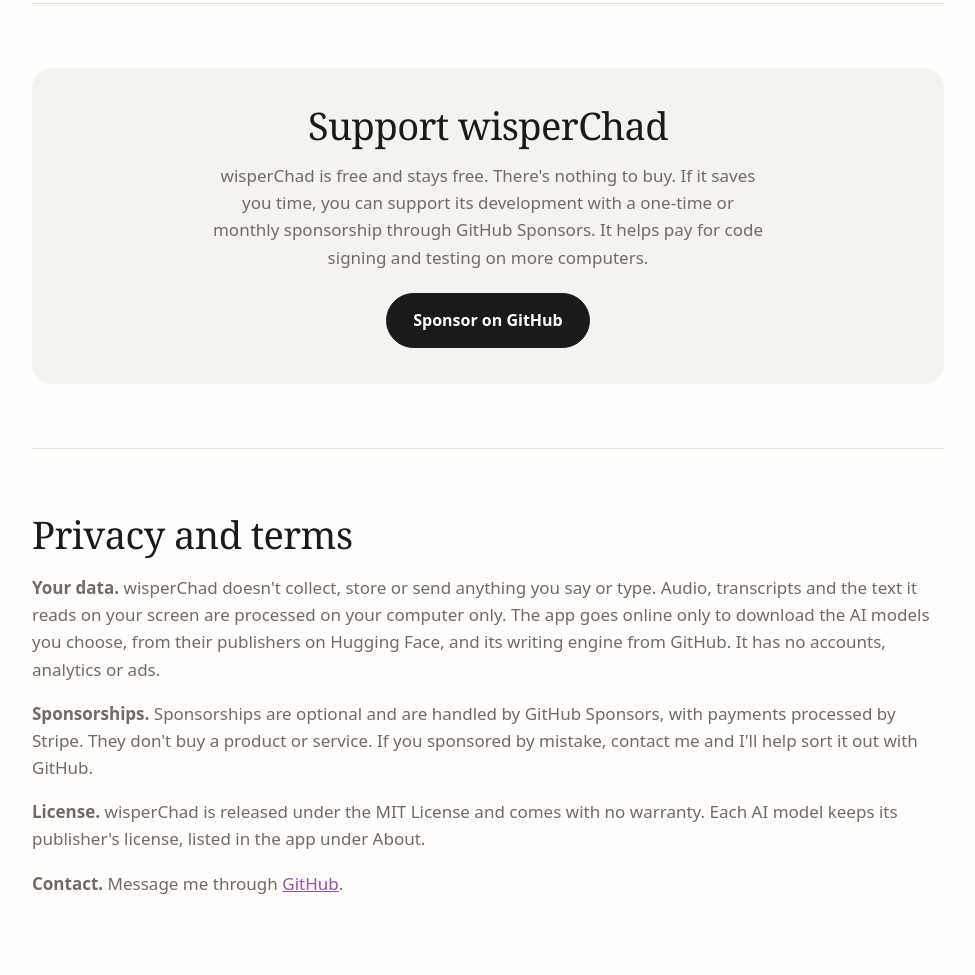
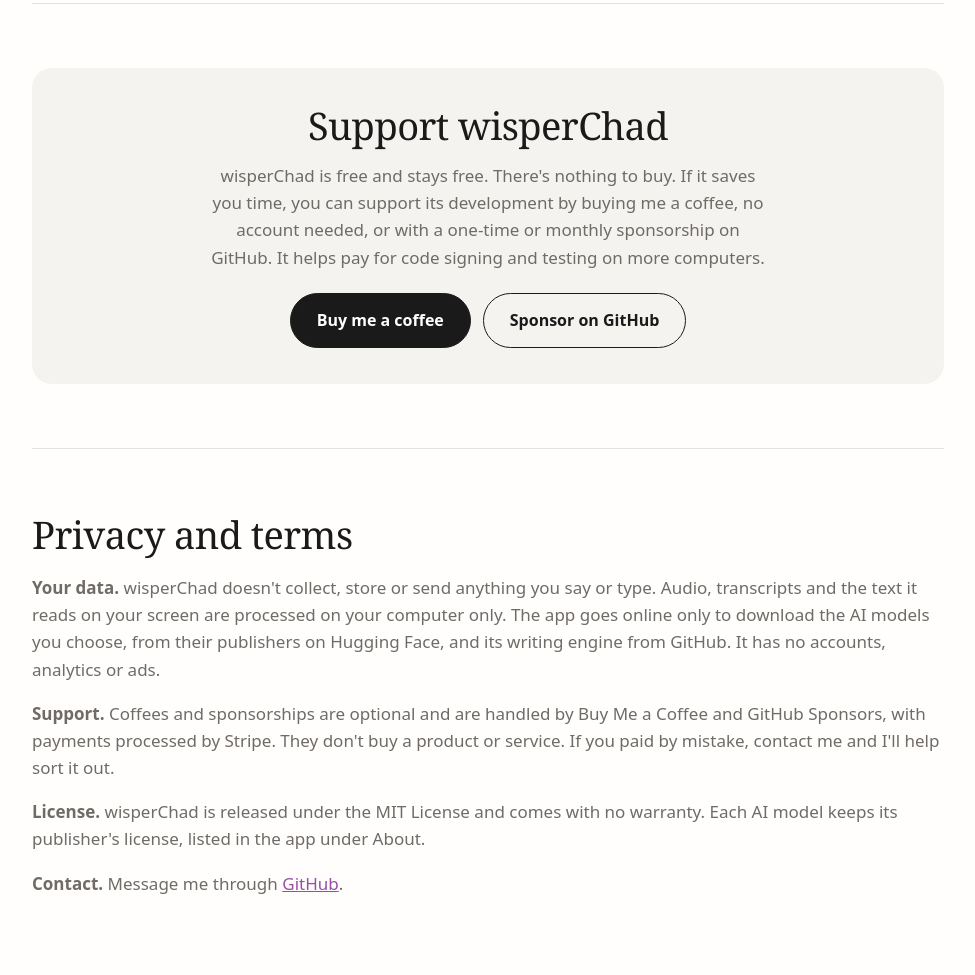
Before and after one commit to currymunchy/wisperchad-app, a plain HTML site: page index.html in a window 1280 px wide. Shown: the part 3069-4044 px from the top of the page, without its empty margins (152-1127 px from the left). Drawn offline with Linux system fonts and the light colour scheme.

Commit message:
Add a Buy me a coffee button

```diff
--- a/index.html
+++ b/index.html
@@ -214,15 +214,18 @@
     <section id="support">
       <div class="support">
         <h2>Support wisperChad</h2>
-        <p>wisperChad is free and stays free. There's nothing to buy. If it saves you time, you can support its development with a one-time or monthly sponsorship through GitHub Sponsors. It helps pay for code signing and testing on more computers.</p>
-        <a class="btn primary" href="https://github.com/sponsors/currymunchy">Sponsor on GitHub</a>
+        <p>wisperChad is free and stays free. There's nothing to buy. If it saves you time, you can support its development by buying me a coffee, no account needed, or with a one-time or monthly sponsorship on GitHub. It helps pay for code signing and testing on more computers.</p>
+        <div class="buttons">
+          <a class="btn primary" href="https://buymeacoffee.com/phuasien">Buy me a coffee</a>
+          <a class="btn" href="https://github.com/sponsors/currymunchy">Sponsor on GitHub</a>
+        </div>
       </div>
     </section>
 
     <section id="privacy" class="fine">
       <h2>Privacy and terms</h2>
       <p><b>Your data.</b> wisperChad doesn't collect, store or send anything you say or type. Audio, transcripts and the text it reads on your screen are processed on your computer only. The app goes online only to download the AI models you choose, from their publishers on Hugging Face, and its writing engine from GitHub. It has no accounts, analytics or ads.</p>
-      <p><b>Sponsorships.</b> Sponsorships are optional and are handled by GitHub Sponsors, with payments processed by Stripe. They don't buy a product or service. If you sponsored by mistake, contact me and I'll help sort it out with GitHub.</p>
+      <p><b>Support.</b> Coffees and sponsorships are optional and are handled by Buy Me a Coffee and GitHub Sponsors, with payments processed by Stripe. They don't buy a product or service. If you paid by mistake, contact me and I'll help sort it out.</p>
       <p><b>License.</b> wisperChad is released under the MIT License and comes with no warranty. Each AI model keeps its publisher's license, listed in the app under About.</p>
       <p><b>Contact.</b> Message me through <a href="https://github.com/currymunchy">GitHub</a>.</p>
     </section>
```
Also changed, not shown: 2 other files.
